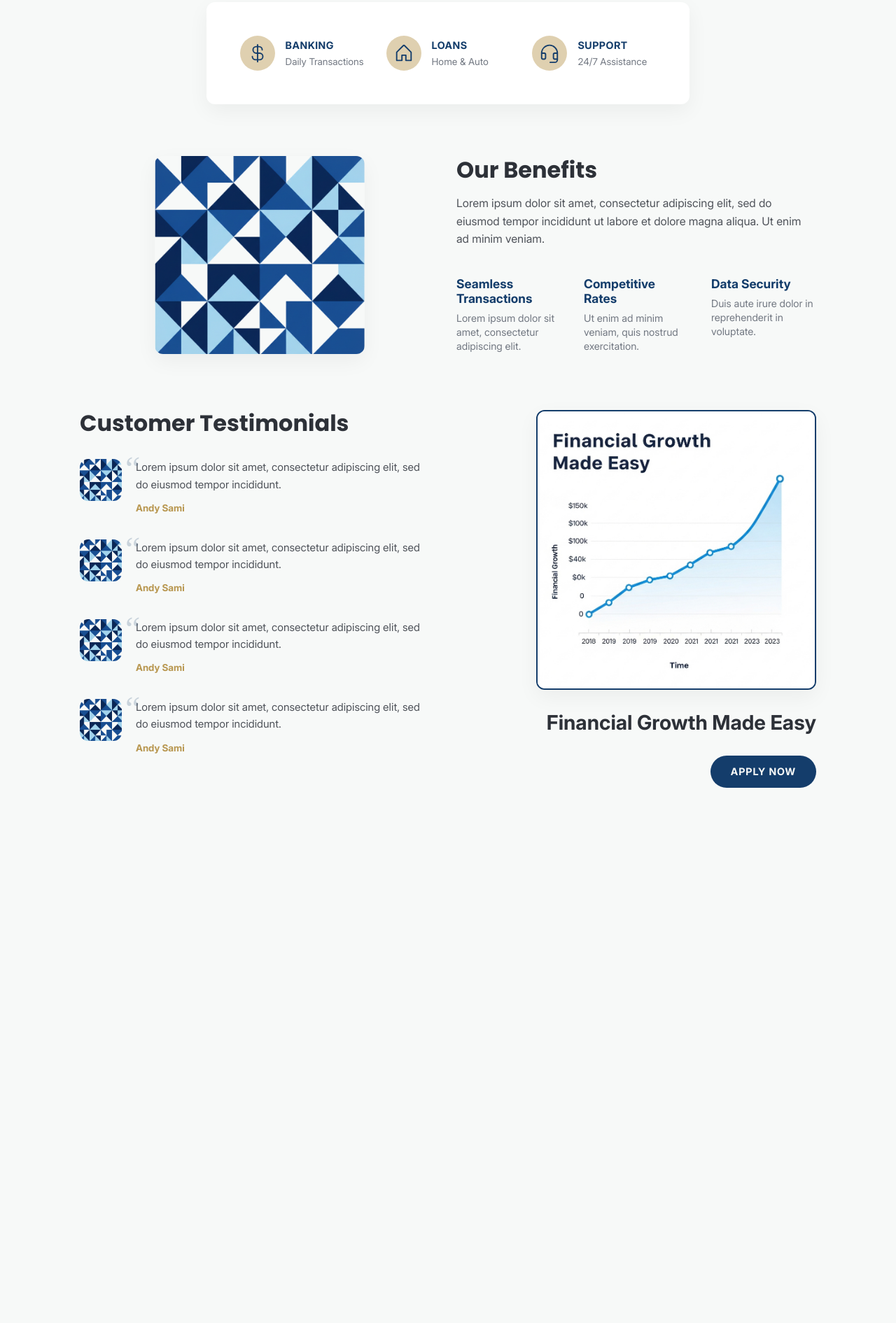
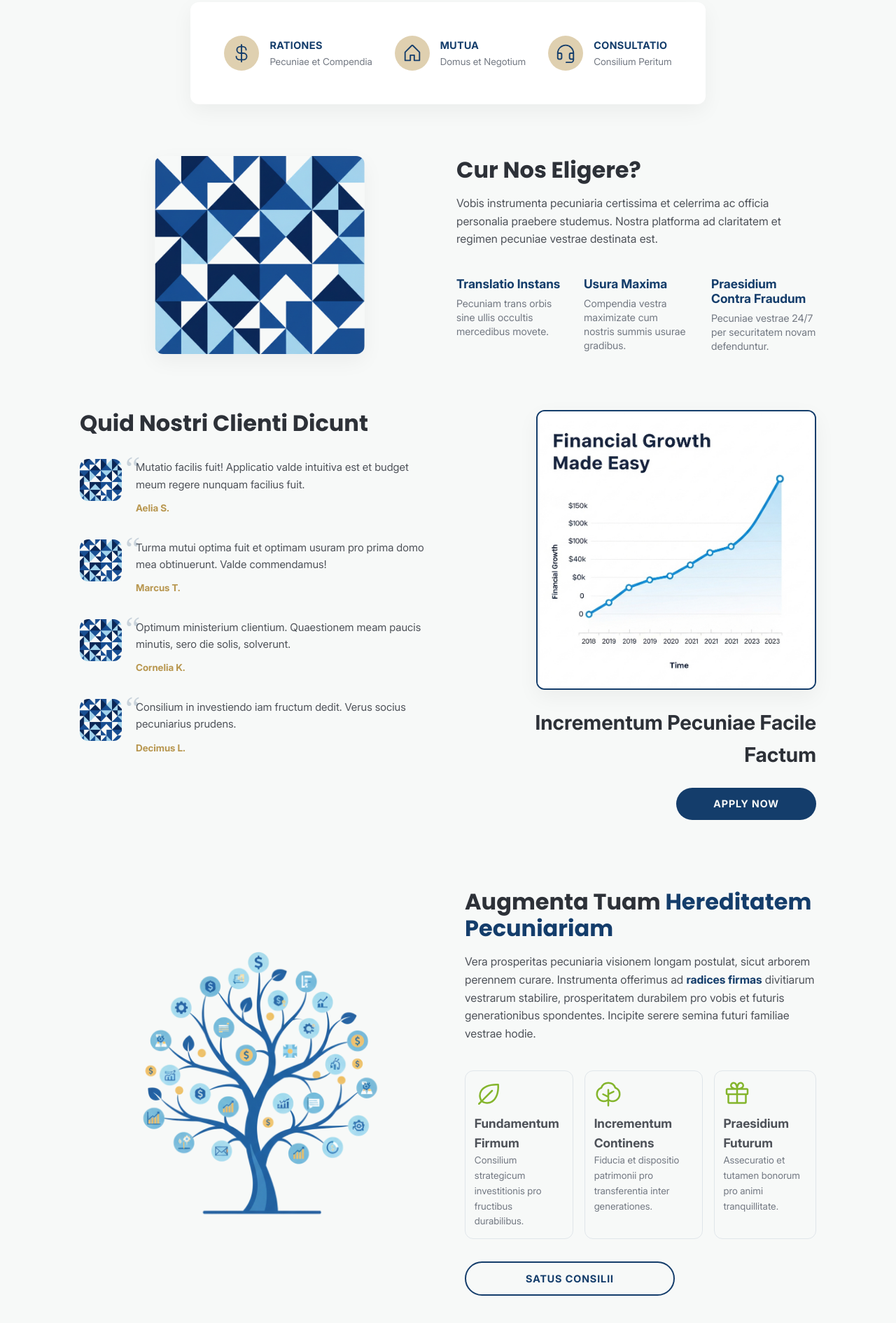
Before and after one commit to CesarSullen/geek-bank, a plain HTML site: page index.html in a window 1280 px wide. Shown: the part 559-2450 px from the top of the page at 70% size. Before the commit the page ends 1759 px from the top, so only its background shows below. Drawn offline with Linux system fonts and the light colour scheme.

Commit message:
some fixes and new section

```diff
--- a/css/_navbar.scss
+++ b/css/_navbar.scss
@@ -3,7 +3,7 @@
 	justify-content: space-between;
 	width: 100%;
 	padding: 2rem;
-	position: relative;
+	position: sticky;
 
 	.nav-brand {
 		display: flex;
@@ -90,6 +90,7 @@
 		&.show-menu {
 			opacity: 1;
 			visibility: visible;
+			background-color: #fff;
 			transform: translateY(0);
 		}
 
--- a/css/_reset.scss
+++ b/css/_reset.scss
@@ -70,6 +70,7 @@ svg {
 
 .highlight {
 	color: $primary-color;
+	font-weight: 600;
 }
 
 /* =====================
@@ -92,6 +93,12 @@ svg {
 	font-size: 0.9rem;
 	letter-spacing: 1px;
 	text-transform: uppercase;
+	width: 100%;
+	text-align: center;
+
+	@media screen and (min-width: 700px) {
+		max-width: 200px;
+	}
 
 	&.btn-primary {
 		background-color: $primary-color;
--- a/css/index.scss
+++ b/css/index.scss
@@ -70,12 +70,13 @@
 	border-radius: $border-radius-general;
 	box-shadow: $shadow-soft;
 	padding: 2rem;
-	display: grid;
-	grid-template-columns: 1fr;
+	display: flex;
+	flex-direction: column;
+	justify-content: space-between;
 	gap: 2rem;
 
 	@media (min-width: 700px) {
-		grid-template-columns: repeat(3, 1fr);
+		flex-direction: row;
 		padding: 3rem;
 	}
 
@@ -290,3 +291,56 @@
 		}
 	}
 }
+
+/* =====================
+  		 LEGACY
+===================== */
+.legacy-content {
+	display: grid;
+	grid-template-columns: 1fr;
+	gap: 3rem;
+	align-items: center;
+
+	@media (min-width: 700px) {
+		grid-template-columns: 1fr 1fr;
+	}
+
+	.btn {
+		max-width: 300px;
+	}
+}
+
+.legacy-image {
+	width: 100%;
+}
+
+.legacy-pillars {
+	display: flex;
+	flex-direction: column;
+	gap: 1rem;
+	margin: 2rem 0;
+
+	@media (min-width: 700px) {
+		flex-direction: row;
+	}
+
+	.pillar-item {
+		padding: 0.8rem;
+		border: 1px solid rgba($primary-color, 0.1);
+		border-radius: $border-radius-general;
+
+		.pillar-icon {
+			max-width: 40px;
+			margin-bottom: 0.5rem;
+		}
+
+		h4 {
+			font-size: 1.1rem;
+		}
+
+		p {
+			font-size: 0.85rem;
+			color: lighten($dark-color, 15%);
+		}
+	}
+}
--- a/index.html
+++ b/index.html
@@ -1,10 +1,13 @@
 <!DOCTYPE html>
-<html lang="es">
+<html lang="la">
 	<head>
 		<meta charset="UTF-8" />
 		<meta name="viewport" content="width=device-width, initial-scale=1.0" />
 		<meta property="og:title" content="Geek Bank" />
-		<meta property="og:description" content="" />
+		<meta
+			property="og:description"
+			content="Secura et sapiens pecuniae solutio."
+		/>
 		<meta property="og:type" content="website" />
 		<meta property="og:image" content="./assets/icons/logo.png" />
 		<link rel="icon" type="image/png" href="./assets/icons/logo.png" />
@@ -60,8 +63,8 @@
 						<img src="./assets/icons/currency-dollar.svg" alt="Banking" />
 					</div>
 					<div class="feature-text">
-						<h3>BANKING</h3>
-						<p>Daily Transactions</p>
+						<h3>RATIONES</h3>
+						<p>Pecuniae et Compendia</p>
 					</div>
 				</div>
 
@@ -70,8 +73,8 @@
 						<img src="./assets/icons/house.svg" alt="Loans" />
 					</div>
 					<div class="feature-text">
-						<h3>LOANS</h3>
-						<p>Home & Auto</p>
+						<h3>MUTUA</h3>
+						<p>Domus et Negotium</p>
 					</div>
 				</div>
 
@@ -80,8 +83,8 @@
 						<img src="./assets/icons/headset.svg" alt="Support" />
 					</div>
 					<div class="feature-text">
-						<h3>SUPPORT</h3>
-						<p>24/7 Assistance</p>
+						<h3>CONSULTATIO</h3>
+						<p>Consilium Peritum</p>
 					</div>
 				</div>
 			</section>
@@ -93,25 +96,30 @@
 					</div>
 
 					<div class="benefits-text">
-						<h2 class="section-title">Our Benefits</h2>
+						<h2 class="section-title">Cur Nos Eligere?</h2>
 						<p class="section-desc">
-							Lorem ipsum dolor sit amet, consectetur adipiscing elit, sed do
-							eiusmod tempor incididunt ut labore et dolore magna aliqua. Ut
-							enim ad minim veniam.
+							Vobis instrumenta pecuniaria certissima et celerrima ac officia
+							personalia praebere studemus. Nostra platforma ad claritatem et
+							regimen pecuniae vestrae destinata est.
 						</p>
 
 						<div class="benefits-list">
 							<div class="benefit-item">
-								<h4>Seamless Transactions</h4>
-								<p>Lorem ipsum dolor sit amet, consectetur adipiscing elit.</p>
+								<h4>Translatio Instans</h4>
+								<p>
+									Pecuniam trans orbis sine ullis occultis mercedibus movete.
+								</p>
 							</div>
 							<div class="benefit-item">
-								<h4>Competitive Rates</h4>
-								<p>Ut enim ad minim veniam, quis nostrud exercitation.</p>
+								<h4>Usura Maxima</h4>
+								<p>
+									Compendia vestra maximizate cum nostris summis usurae
+									gradibus.
+								</p>
 							</div>
 							<div class="benefit-item">
-								<h4>Data Security</h4>
-								<p>Duis aute irure dolor in reprehenderit in voluptate.</p>
+								<h4>Praesidium Contra Fraudum</h4>
+								<p>Pecuniae vestrae 24/7 per securitatem novam defenduntur.</p>
 							</div>
 						</div>
 					</div>
@@ -121,7 +129,7 @@
 			<section class="social-proof-section">
 				<div class="social-proof-grid">
 					<div class="testimonials-col">
-						<h2 class="section-title">Customer Testimonials</h2>
+						<h2 class="section-title">Quid Nostri Clienti Dicunt</h2>
 
 						<div class="testimonial-card">
 							<div class="avatar">
@@ -130,10 +138,10 @@
 							<div class="testimonial-text">
 								<span class="quote-mark">“</span>
 								<p>
-									Lorem ipsum dolor sit amet, consectetur adipiscing elit, sed
-									do eiusmod tempor incididunt.
+									Mutatio facilis fuit! Applicatio valde intuitiva est et budget
+									meum regere nunquam facilius fuit.
 								</p>
-								<span class="client-name">Andy Sami</span>
+								<span class="client-name">Aelia S.</span>
 							</div>
 						</div>
 
@@ -144,10 +152,10 @@
 							<div class="testimonial-text">
 								<span class="quote-mark">“</span>
 								<p>
-									Lorem ipsum dolor sit amet, consectetur adipiscing elit, sed
-									do eiusmod tempor incididunt.
+									Turma mutui optima fuit et optimam usuram pro prima domo mea
+									obtinuerunt. Valde commendamus!
 								</p>
-								<span class="client-name">Andy Sami</span>
+								<span class="client-name">Marcus T.</span>
 							</div>
 						</div>
 
@@ -158,10 +166,10 @@
 							<div class="testimonial-text">
 								<span class="quote-mark">“</span>
 								<p>
-									Lorem ipsum dolor sit amet, consectetur adipiscing elit, sed
-									do eiusmod tempor incididunt.
+									Optimum ministerium clientium. Quaestionem meam paucis
+									minutis, sero die solis, solverunt.
 								</p>
-								<span class="client-name">Andy Sami</span>
+								<span class="client-name">Cornelia K.</span>
 							</div>
 						</div>
 
@@ -172,10 +180,10 @@
 							<div class="testimonial-text">
 								<span class="quote-mark">“</span>
 								<p>
-									Lorem ipsum dolor sit amet, consectetur adipiscing elit, sed
-									do eiusmod tempor incididunt.
+									Consilium in investiendo iam fructum dedit. Verus socius
+									pecuniarius prudens.
 								</p>
-								<span class="client-name">Andy Sami</span>
+								<span class="client-name">Decimus L.</span>
 							</div>
 						</div>
 					</div>
@@ -185,36 +193,59 @@
 							<img src="./assets/chart.png" />
 						</div>
 						<div class="growth-content">
-							<h3>Financial Growth Made Easy</h3>
+							<h3>Incrementum Pecuniae Facile Factum</h3>
 							<a href="#" class="btn btn-primary">Apply Now</a>
 						</div>
 					</div>
 				</div>
 			</section>
+
+			<section class="legacy-section">
+				<div class="legacy-content">
+					<img class="legacy-image" src="./assets/tree.png" />
+
+					<div class="legacy-text">
+						<h2 class="section-title">
+							Augmenta Tuam
+							<span class="highlight">Hereditatem Pecuniariam</span>
+						</h2>
+						<p class="section-desc">
+							Vera prosperitas pecuniaria visionem longam postulat, sicut
+							arborem perennem curare. Instrumenta offerimus ad
+							<span class="highlight">radices firmas</span> divitiarum vestrarum
+							stabilire, prosperitatem durabilem pro vobis et futuris
+							generationibus spondentes. Incipite serere semina futuri familiae
+							vestrae hodie.
+						</p>
+
+						<div class="legacy-pillars">
+							<div class="pillar-item">
+								<img class="pillar-icon" src="./assets/icons/leaf.svg" />
+								<h4>Fundamentum Firmum</h4>
+								<p>
+									Consilium strategicum investitionis pro fructibus durabilibus.
+								</p>
+							</div>
+							<div class="pillar-item">
+								<img class="pillar-icon" src="./assets/icons/tree.svg" />
+								<h4>Incrementum Continens</h4>
+								<p>
+									Fiducia et dispositio patrimonii pro transferentia inter
+									generationes.
+								</p>
+							</div>
+							<div class="pillar-item">
+								<img class="pillar-icon" src="./assets/icons/gift.svg" />
+								<h4>Praesidium Futurum</h4>
+								<p>Assecuratio et tutamen bonorum pro animi tranquillitate.</p>
+							</div>
+						</div>
+
+						<a href="#" class="btn ghost-btn">Satus Consilii</a>
+					</div>
+				</div>
+			</section>
 		</div>
-
-		<!-- <footer class="footer">
-			<div class="footer-content">
-				<div class="footer-links">
-					<a href="#">Privacy Policy</a>
-					<a href="#">Terms BANK. All rights Reserved</a>
-				</div>
-				<div class="social-icons">
-					<a href="#" aria-label="Facebook">
-						<img src="./assets/icons/facebook-logo-fill.svg" alt="Facebook" />
-					</a>
-					<a href="#" aria-label="Instagram">
-						<img src="./assets/icons/instagram-logo-fill.svg" alt="Instagram" />
-					</a>
-					<a href="#" aria-label="LinkedIn">
-						<img src="./assets/icons/linkedin-logo-fill.svg" alt="LinkedIn" />
-					</a>
-					<a href="#" aria-label="X">
-						<img src="./assets/icons/x-logo-fill.svg" alt="X" />
-					</a>
-				</div>
-			</div>
-		</footer> -->
 
 		<script src="./js/main.js"></script>
 	</body>
```
Also changed, not shown: assets/guide.jpg (deleted), assets/guide2.jpg (deleted), assets/icons/gift.svg (added), assets/icons/leaf.svg (added), assets/icons/tree.svg (added), assets/tree.png (added), css/style.css, 1 other file.
